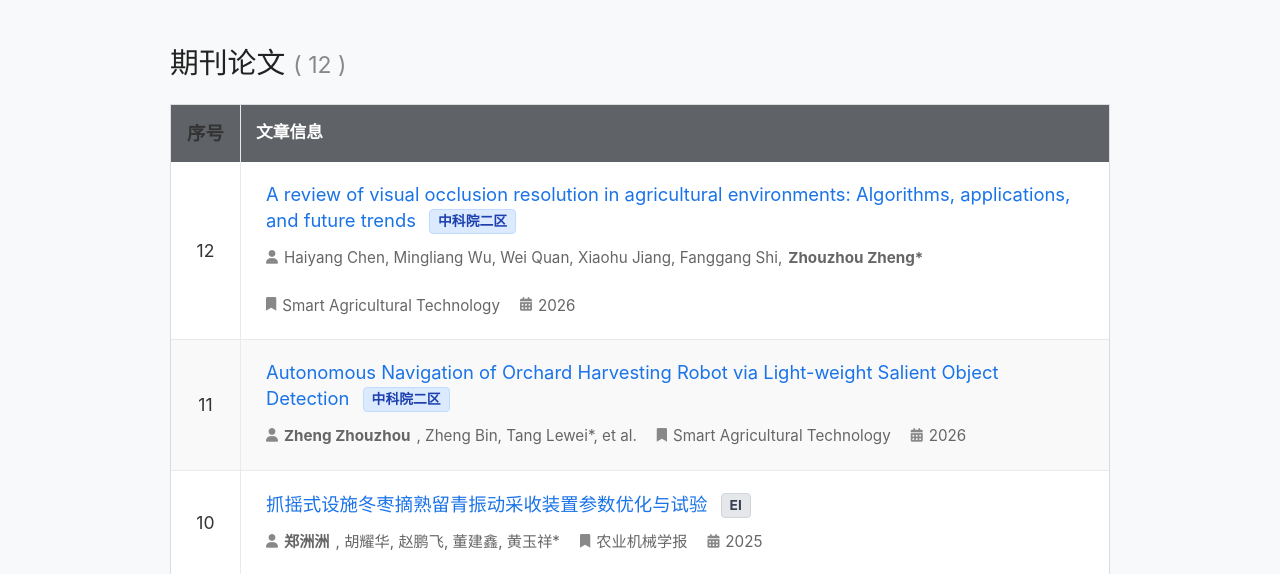
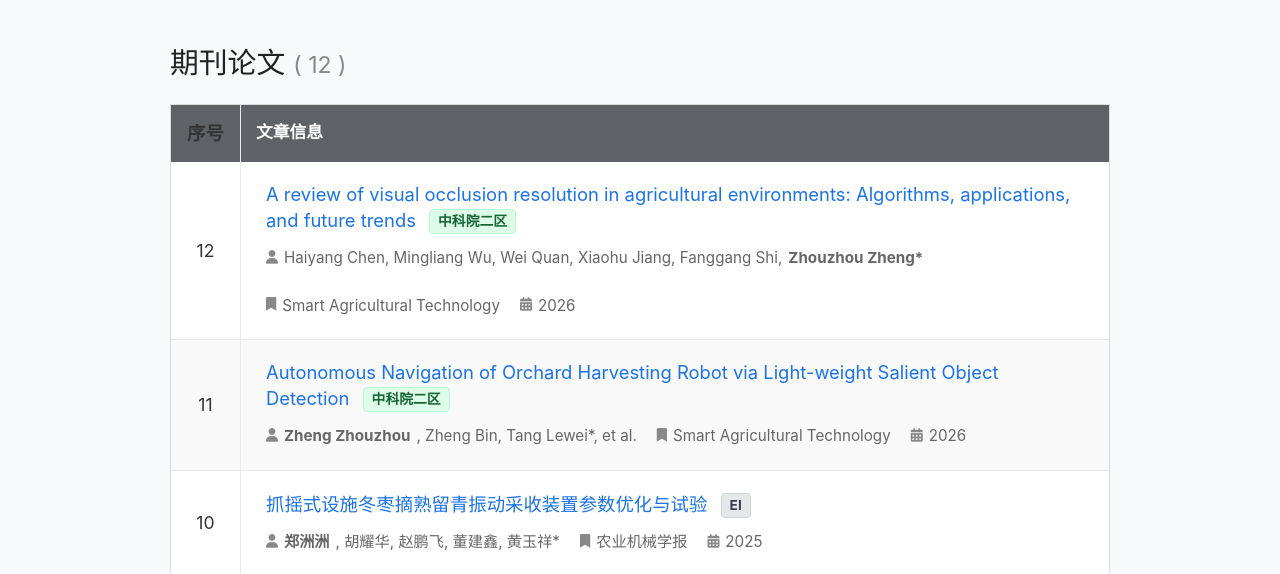
Before and after one commit to AI-Zhouzhou-Lab/cn, a plain HTML site: page publications.html in a window 1280 px wide. Shown: the part 225-799 px from the top of the page. Drawn offline with Linux system fonts and the light colour scheme.

Commit message:
Update tag-q2 styles to use fresh green colors

```diff
--- a/publications.html
+++ b/publications.html
@@ -52,7 +52,7 @@
             display: inline-block;
         }
         .tag-q1 { background-color: #fef08a; color: #854d0e; border: 1px solid #fde047; } /* 一区：亮黄 */
-        .tag-q2 { background-color: #dbeafe; color: #1e40af; border: 1px solid #bfdbfe; } /* 二区：浅蓝 */
+        .tag-q2 { background-color: #dcfce7; color: #166534; border: 1px solid #bbf7d0; } /* 二区：清新绿 */
         .tag-hc { background-color: #ffedd5; color: #9a3412; border: 1px solid #fed7aa; } /* 高被引：浅橙 */
         .tag-ei { background-color: #e5e7eb; color: #374151; border: 1px solid #d1d5db; } /* EI：浅灰 */
 
```
